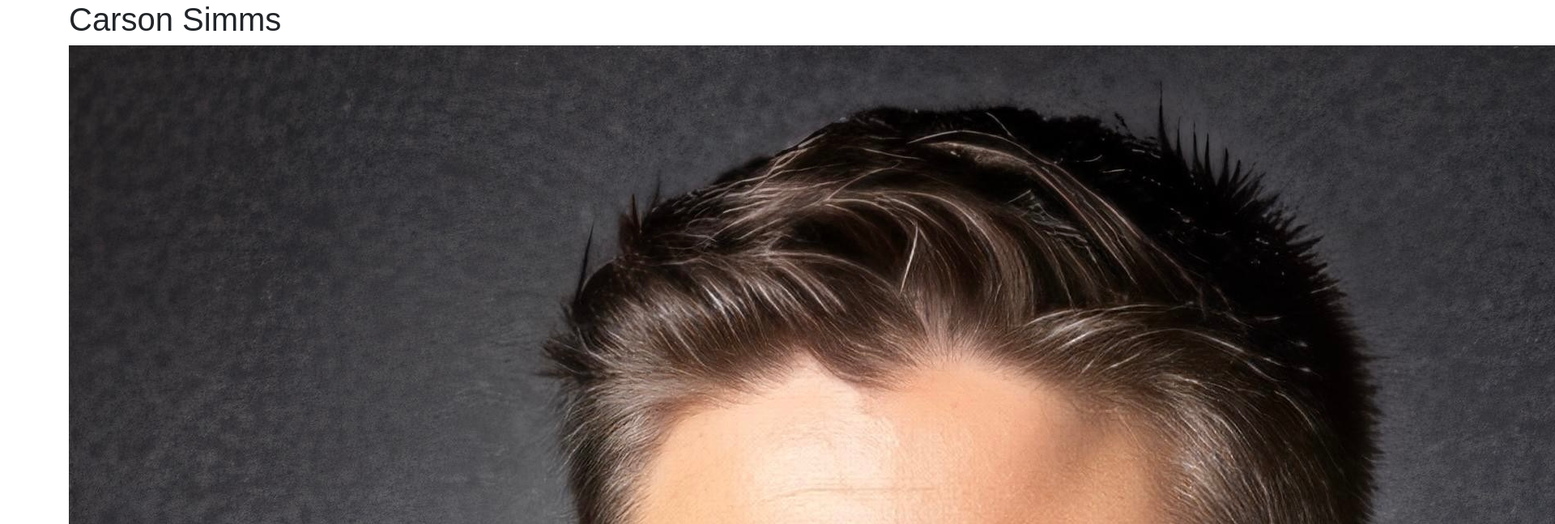
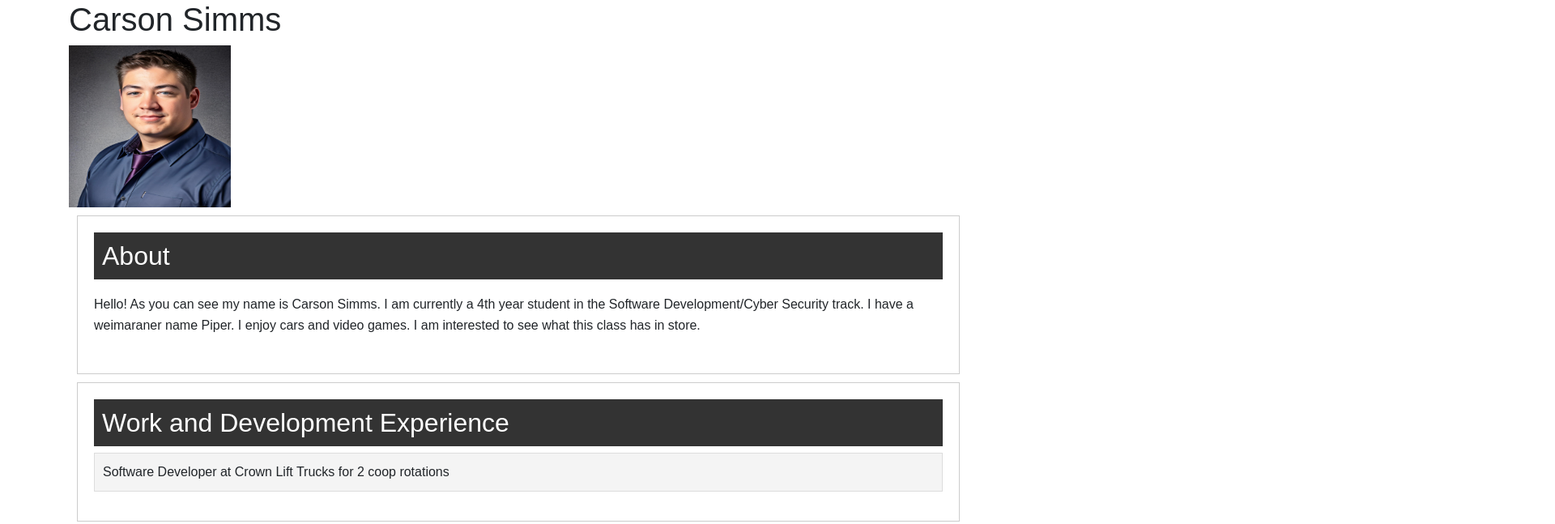
Before and after one commit to IT3049C-Lively-FA23/online-portfolio-Carson-Simms, a website: page index.html in a window 1280 px wide. Shown: the top 647 px of the page at 81% size, 1920 px wide, since content can reach past the window. Drawn offline with nearby package versions, Linux system fonts and the light colour scheme.

Commit message:
updated styling and added image sizing

```diff
--- a/resources/styles/styles.css
+++ b/resources/styles/styles.css
@@ -1,4 +1,3 @@
-/* General styles */
 body {
   font-family: Arial, sans-serif;
   line-height: 1.6;
@@ -6,21 +5,18 @@ body {
   padding: 0;
 }
 
-/* Header styles */
 h2 {
   background: #333;
   color: #fff;
   padding: 10px;
 }
 
-/* Section styles */
 .section {
   border: 1px solid #ccc;
   margin: 10px;
   padding: 20px;
 }
 
-/* List styles */
 ol,
 ul {
   list-style: none;
@@ -35,7 +31,11 @@ ul li {
   padding: 10px;
 }
 
-/* Paragraph styles */
 p {
   padding: 10px 0;
 }
+
+img {
+  width: 200px;
+  height: 200px;
+}
```
